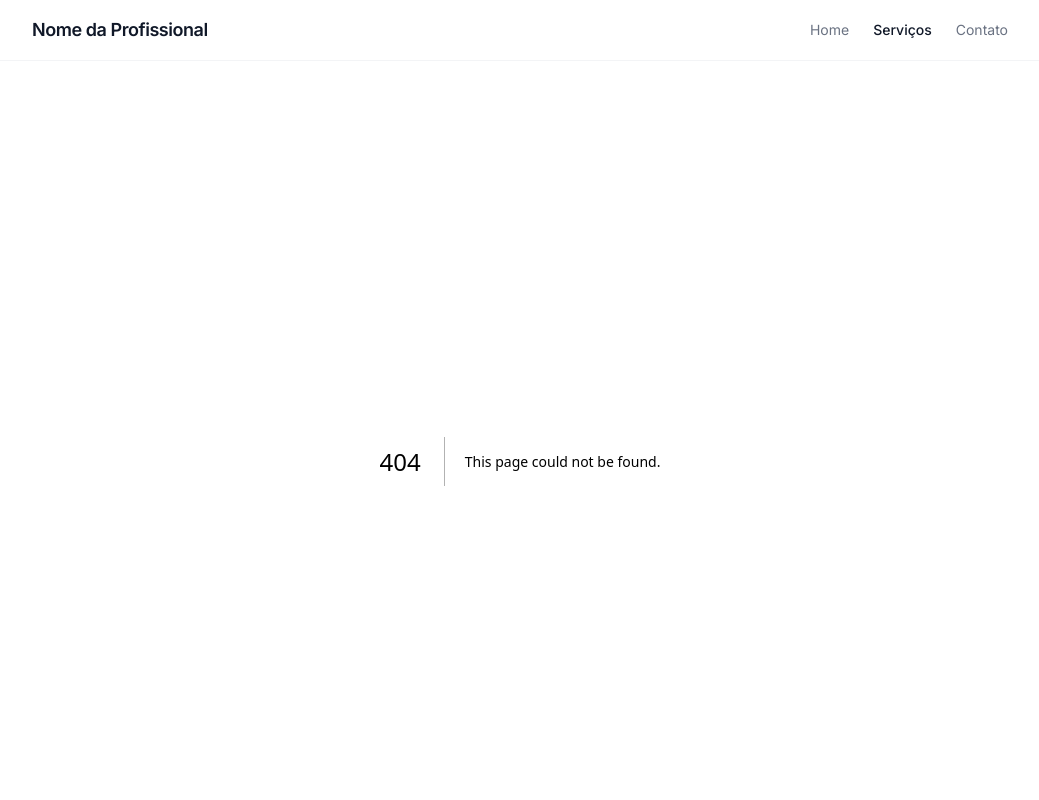
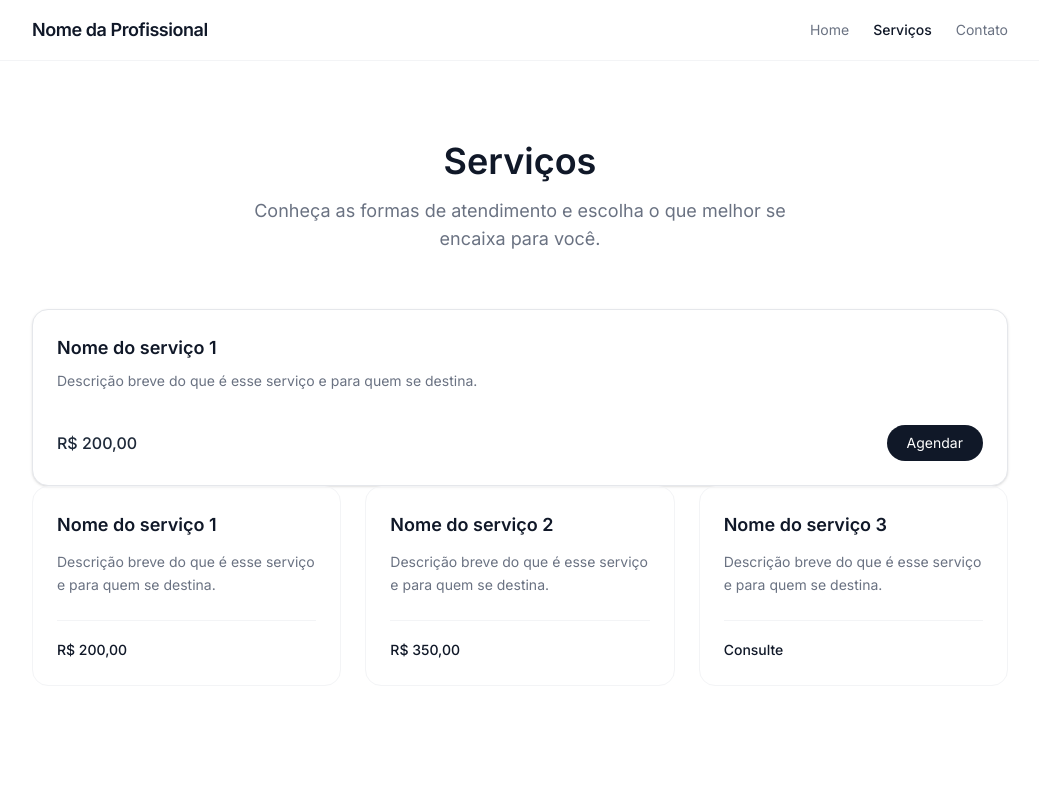
Before and after one commit to gabriellaRezende/ADorval, a Next.js app: page /servicos in a window 1280 px wide. Before the commit this address had no page. Shown: the top 800 px of the page, without its empty margins (120-1159 px from the left). Built offline with nearby package versions, Linux system fonts and the light colour scheme.

Commit message:
feat: adicionar páginas de contato e serviços com componentes e configuração do Tailwind CSS

```diff
--- a/src/servicos/page.tsx
+++ b/app/servicos/page.tsx
@@ -1,4 +1,5 @@
-import { services } from "../lib/services";
+import ServiceCard from "../../src/components/ServiceCard";
+import { services } from "../../src/lib/services";
 
 export const metadata = { title: "Serviços" };
 
@@ -14,6 +15,12 @@ export default function ServicosPage() {
           para você.
         </p>
       </div>
+
+      <ServiceCard
+        name="Nome do serviço 1"
+        description="Descrição breve do que é esse serviço e para quem se destina."
+        price="R$ 200,00"
+      />
 
       <div className="grid grid-cols-1 md:grid-cols-2 lg:grid-cols-3 gap-6">
         {services.map((s) => (
--- a/src/components/ServiceCard.tsx
+++ b/src/components/ServiceCard.tsx
@@ -0,0 +1,34 @@
+type ServiceCardProps = {
+  name: string;
+  description: string;
+  price: string;
+  onSchedule?: () => void;
+};
+
+export default function ServiceCard({
+  name,
+  description,
+  price,
+  onSchedule,
+}: ServiceCardProps) {
+  return (
+    <div className="flex flex-col justify-between border border-gray-200 rounded-2xl p-6 bg-white shadow-sm hover:shadow-md transition">
+      <div>
+        <h3 className="text-lg font-semibold text-gray-900 mb-2">{name}</h3>
+        <p className="text-gray-500 text-sm leading-relaxed mb-4">
+          {description}
+        </p>
+      </div>
+
+      <div className="flex items-center justify-between mt-4">
+        <span className="text-base font-medium text-gray-800">{price}</span>
+        <button
+          onClick={onSchedule}
+          className="bg-gray-900 text-white text-sm px-5 py-2 rounded-full hover:bg-gray-700 transition"
+        >
+          Agendar
+        </button>
+      </div>
+    </div>
+  );
+}
--- /dev/null
+++ b/tailwind.config.ts
@@ -0,0 +1,36 @@
+import type { Config } from "tailwindcss";
+
+export default {
+  content: [
+    "./app/**/*.{ts,tsx}",
+    "./src/**/*.{ts,tsx}",
+  ],
+  theme: {
+    extend: {
+      colors: {
+        // Cores principais — quentes
+        terracota: "#C4956A",
+        bege:      "#E8C9A0",
+        lilas:     "#B8A9C9",
+
+        // Cores de suporte — frias
+        ardosia:   "#8E9AAF",
+        prata:     "#B5BCC8",
+        noite:     "#2C3A52",
+
+        // Neutros
+        creme:     "#FAF9F6",
+        gelo:      "#ECEEF1",
+        suave:     "#6B7280",
+      },
+      fontFamily: {
+        sans: ["Inter", "sans-serif"],
+      },
+      borderRadius: {
+        card: "1rem",
+        pill: "9999px",
+      },
+    },
+  },
+  plugins: [],
+} satisfies Config;
```
Also changed, not shown: app/contato/page.tsx (renamed from src/contato/page.tsx).
